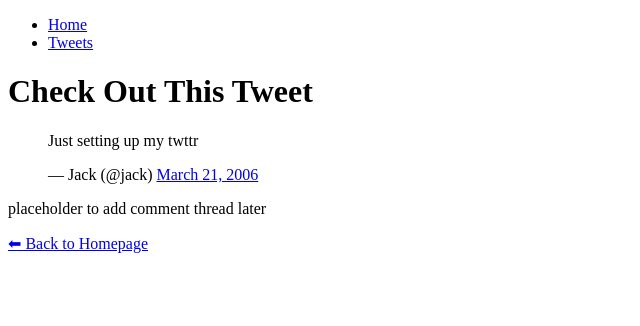
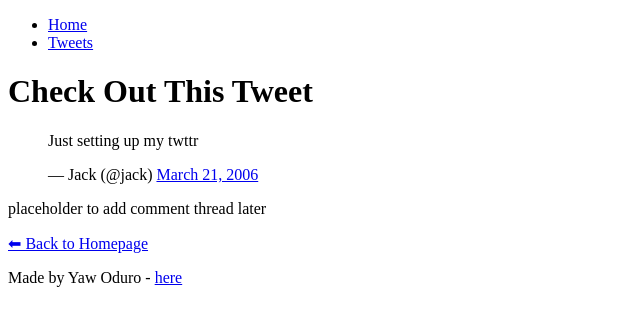
Before and after one commit to donkoryaw01-lang/My_First_Portfolio, a plain HTML site: page html_basic/tweets.html in a window 1280 px wide. Shown: the whole page, without its empty margins (0-640 px from the left). Drawn offline with Linux system fonts and the light colour scheme.

Commit message:
Added structure

```diff
--- a/html_basic/tweets.html
+++ b/html_basic/tweets.html
@@ -7,7 +7,7 @@
 </head>
 <body>
     <header>
-        <ul>
+    <ul>
       <li><a href="index.html">Home</a></li>
       <li><a href="tweets.html">Tweets</a></li>
     </ul>
@@ -28,8 +28,13 @@
     <aside>
       <p>placeholder to add comment thread later</p>
     </aside>
+
     <!-- Link back to homepage -->
     <p><a href="index.html">⬅ Back to Homepage</a></p>
     </main>
+
+     <footer>
+        <p>Made by Yaw Oduro - <a href=https://github.com/donkoryaw01-lang target="_blank">here</a></p>
+    </footer>
 </body>
 </html>
```
